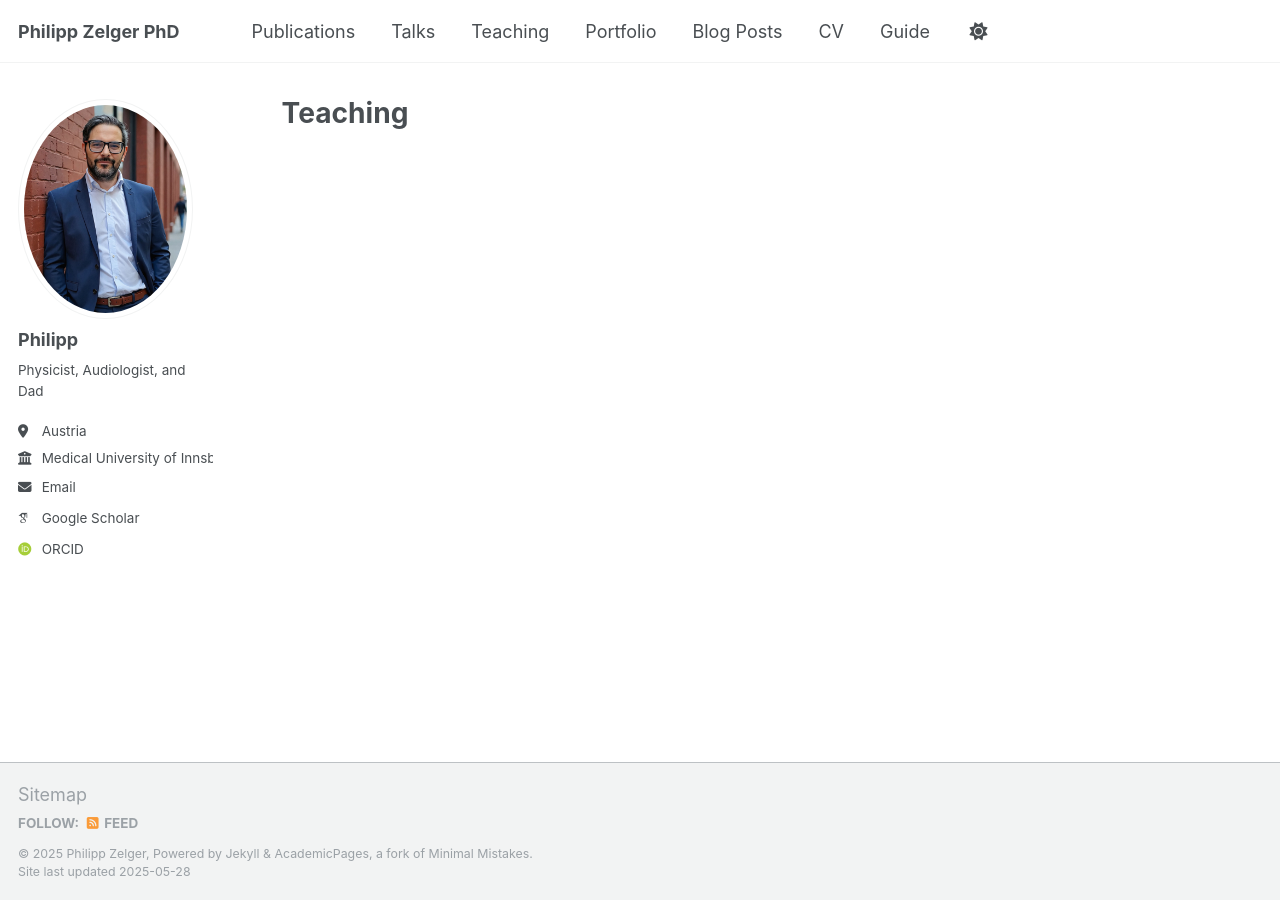
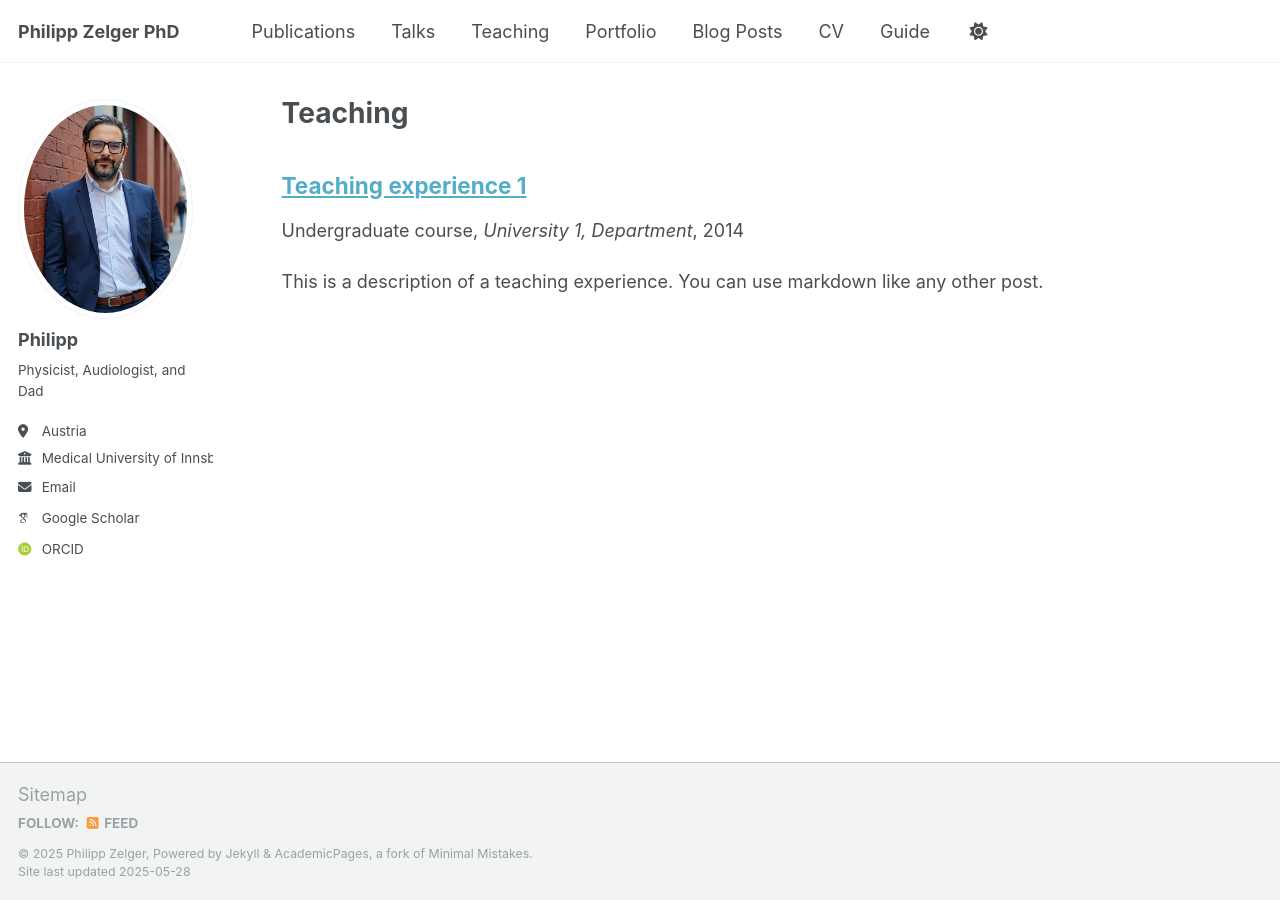
Before and after one commit to Stanissse/AboutMe, a Jekyll site: the page built from _pages/teaching.html, in a window 1280 px wide. Built offline with Jekyll 4.4.1, drawn with Linux system fonts in a browser that asks for light colours; some web fonts are replaced; a file with an impossible date is left out.

Commit message:
Update 2014-spring-teaching-1.md

```diff
--- a/_teaching/2014-spring-teaching-1.md
+++ b/_teaching/2014-spring-teaching-1.md
@@ -1,11 +1,11 @@
 ---
-title: "Artificial Intelligence in Medicine"
+title: "Teaching experience 1"
 collection: teaching
 type: "Undergraduate course"
 permalink: /teaching/2014-spring-teaching-1
-venue: "Medical University Innsbruck"
-date: 2023
-location: "Innsbruck, Austria"
+venue: "University 1, Department"
+date: 2014-01-01
+location: "City, Country"
 ---
 
 This is a description of a teaching experience. You can use markdown like any other post.
```
